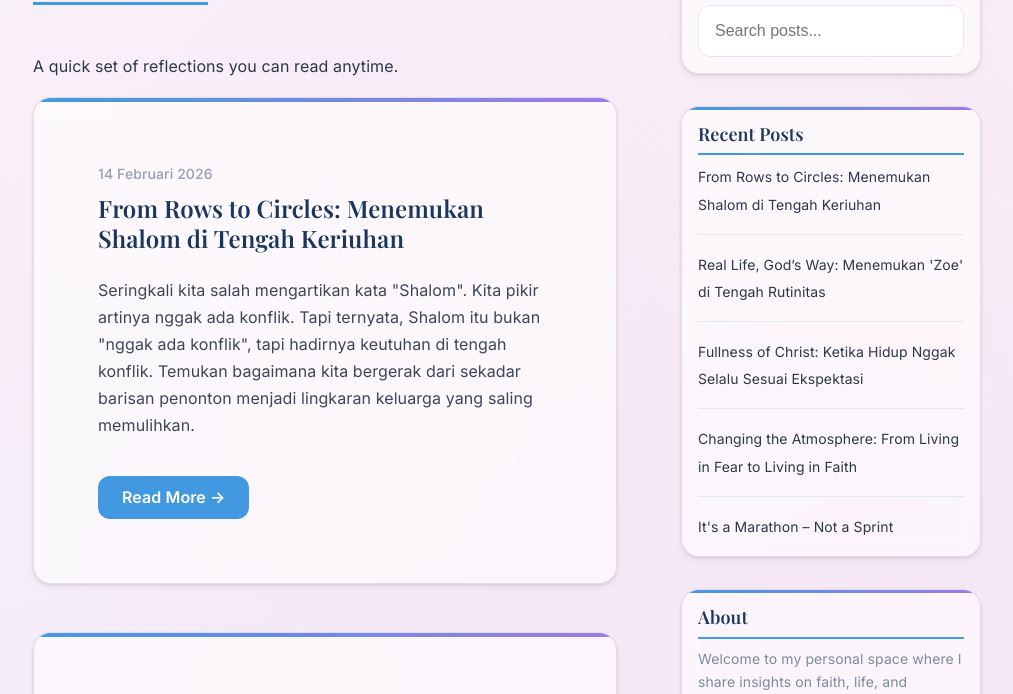
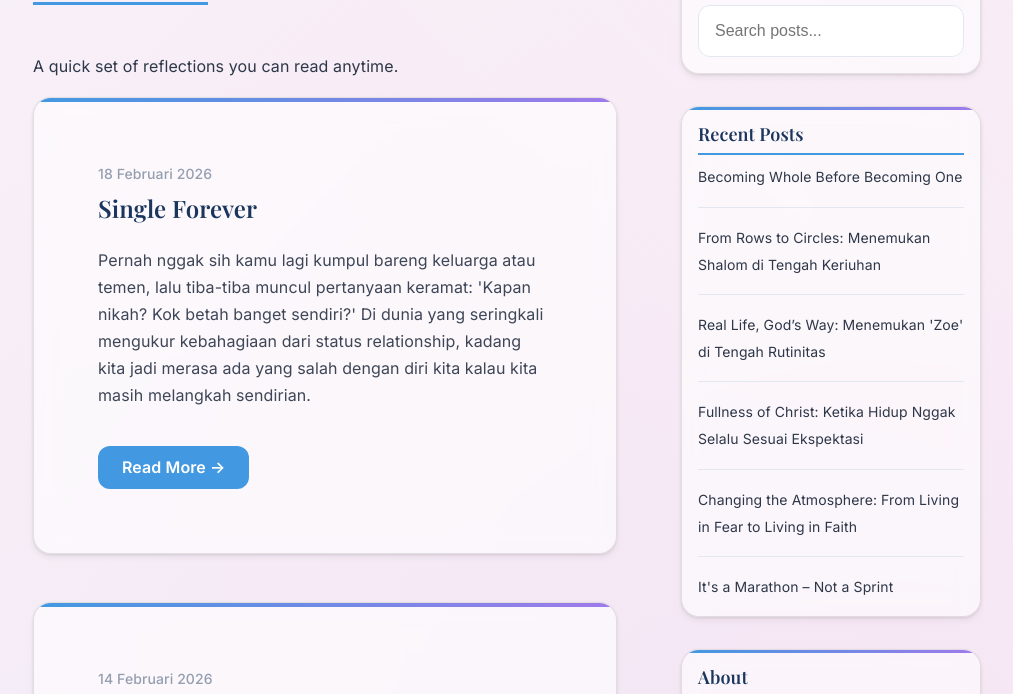
Before and after one commit to yehezkiellrio/yehezkiel-insight-blog, a plain HTML site: page index.html in a window 1280 px wide. Shown: the part 489-1183 px from the top of the page, without its empty margins (133-1146 px from the left). Drawn offline with nearby package versions, Linux system fonts and the light colour scheme.

Commit message:
index.html

```diff
--- a/index.html
+++ b/index.html
@@ -64,6 +64,22 @@
                         <h2 class="section-title">Recent Posts</h2>
                         <p class="section-subtitle">A quick set of reflections you can read anytime.</p>
                     </div>
+
+                    <!-- ✅ NEW POST: Single Forever -->
+                    <article class="post-card card">
+                        <div class="post-content-wrapper">
+                            <div class="post-meta meta">
+                                <time datetime="2026-02-18">18 Februari 2026</time>
+                            </div>
+                            <h3 class="post-title">
+                                <a href="posts/single-forever.html">Single Forever</a>
+                            </h3>
+                            <div class="post-excerpt">
+                                <p>Pernah nggak sih kamu lagi kumpul bareng keluarga atau temen, lalu tiba-tiba muncul pertanyaan keramat: 'Kapan nikah? Kok betah banget sendiri?' Di dunia yang seringkali mengukur kebahagiaan dari status relationship, kadang kita jadi merasa ada yang salah dengan diri kita kalau kita masih melangkah sendirian.</p>
+                            </div>
+                            <a href="posts/single-forever.html" class="read-more readmore">Read More →</a>
+                        </div>
+                    </article>
 
                     <article class="post-card card">
                         <div class="post-content-wrapper">
@@ -227,6 +243,9 @@
                     <div class="sidebar-widget card">
                         <h3 class="widget-title">Recent Posts</h3>
                         <ul class="recent-posts">
+                            <!-- ✅ NEW POST: Becoming Whole Before Becoming One -->
+                            <li><a href="posts/Becoming Whole Before Becoming One.html">Becoming Whole Before Becoming One</a></li>
+
                             <li><a href="posts/rows-to-circles.html">From Rows to Circles: Menemukan Shalom di Tengah Keriuhan</a></li>
                             <li><a href="posts/real-life-gods-way.html">Real Life, God’s Way: Menemukan 'Zoe' di Tengah Rutinitas</a></li>
                             <li><a href="posts/fullness-of-christ.html">Fullness of Christ: Ketika Hidup Nggak Selalu Sesuai Ekspektasi</a></li>
@@ -277,7 +296,7 @@
             </div>
 
             <div class="footer-bottom">
-                <p>&copy; 2025 Yehezkiel's Insight. Walking with Faith, Living with Purpose.</p>
+                <p>&copy; 2026 Yehezkiel's Insight. Walking with Faith, Living with Purpose.</p>
             </div>
         </div>
     </footer>
```
